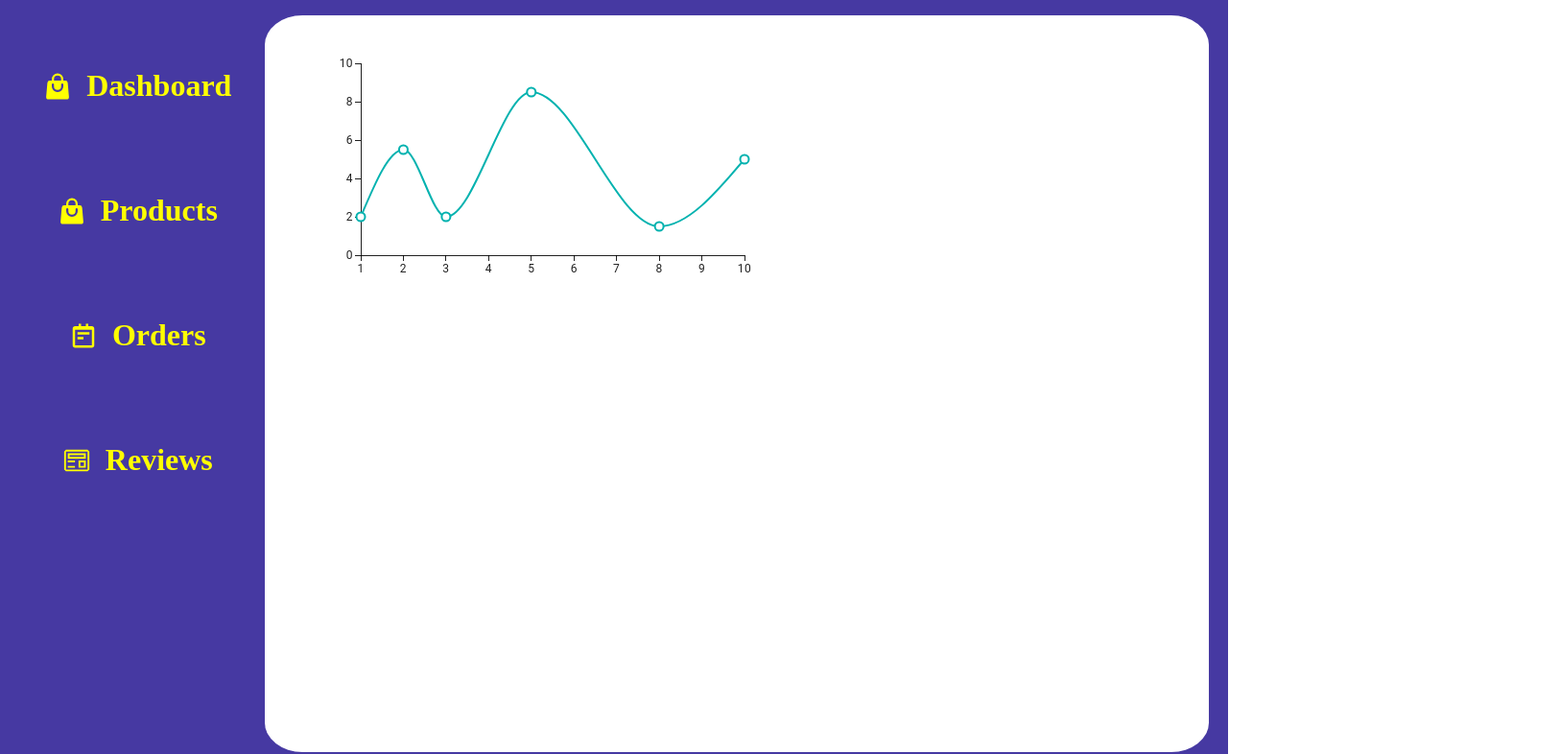
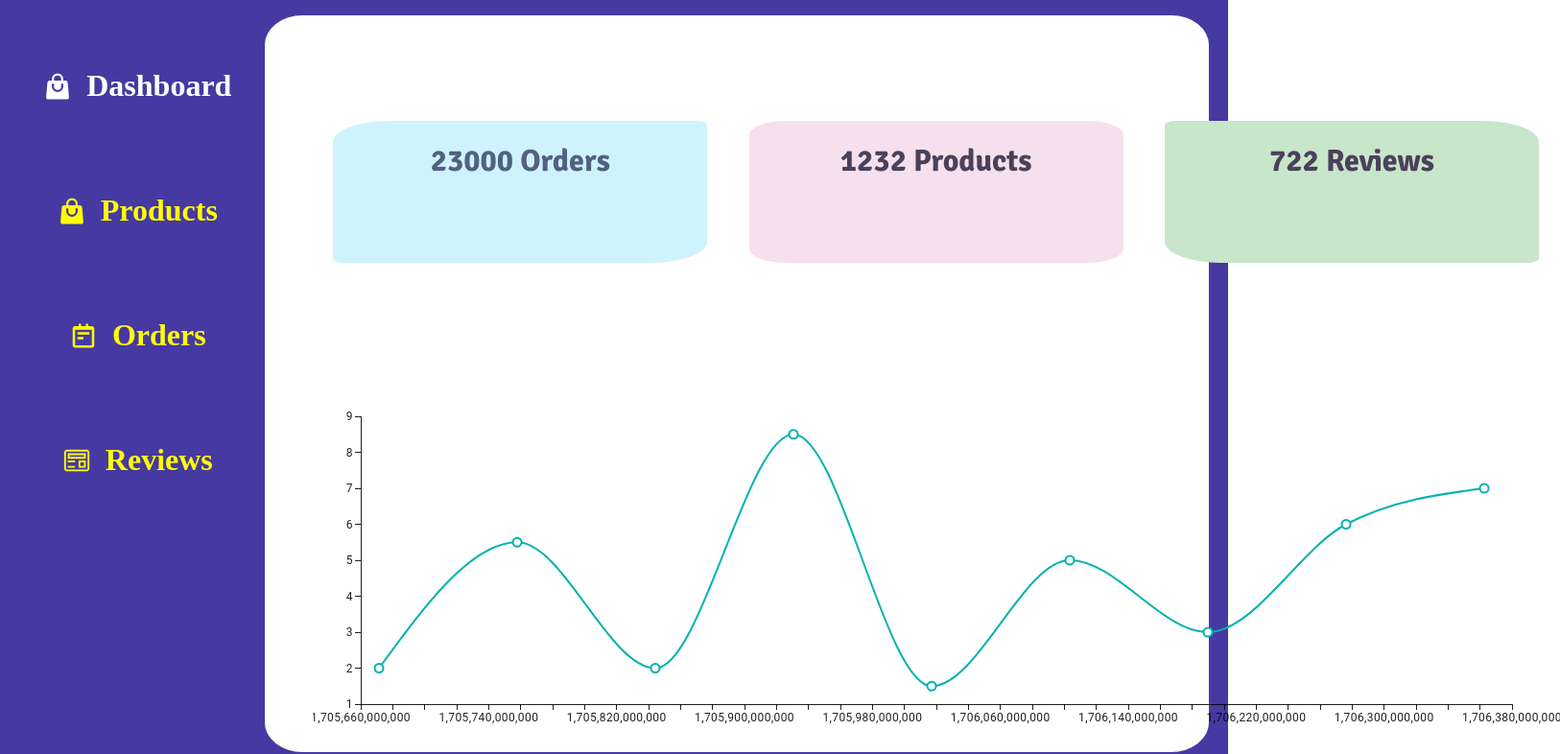
Before and after one commit to alisaghir1/rayn-look-frontend, a React (Vite) app in the folder Rayn-look/: page /Admin in a window 1280 px wide. Shown: the top 786 px of the page at 96% size, 1626 px wide, since content can reach past the window. Built offline with nearby package versions, Linux system fonts and the light colour scheme.

Commit message:
finished the design for the admin home page

```diff
--- a/Rayn-look/src/assets/Admin/AdminDashboard.css
+++ b/Rayn-look/src/assets/Admin/AdminDashboard.css
@@ -9,6 +9,7 @@ body {
   width: 100vw;
   height: 100vh;
   background-color: #4639A2;
+  /* background-color: black; */
   display: grid;
   grid-template-columns: 20% 80%;
 }
@@ -49,4 +50,9 @@ body {
 .Admin-display-container{
     width: 90%;
     margin: auto;
+    height: 100%;
 }
+
+.Admin-sidebar-section.selected {
+color: white; /* Highlight color for the selected section */
+}
--- a/Rayn-look/src/assets/Admin/AdminDashboard.jsx
+++ b/Rayn-look/src/assets/Admin/AdminDashboard.jsx
@@ -1,16 +1,14 @@
-import './AdminDashboard.css'
-import { HiMiniShoppingBag } from "react-icons/hi2";
-import { BiNotepad } from "react-icons/bi";
-import { VscPreview } from "react-icons/vsc";
+import './AdminDashboard.css';
+import { HiMiniShoppingBag } from 'react-icons/hi2';
+import { BiNotepad } from 'react-icons/bi';
+import { VscPreview } from 'react-icons/vsc';
 import { useState } from 'react';
-import AdminHome from './adminhome/adminhome'
+import AdminHome from './adminhome/adminhome';
 import Adminproducts from './adminproducts/adminproducts';
 import Adminorders from './adminorders/adminorders';
 import Adminreviews from './adminreviews/adminreviews';
+
 const AdminDashboard = () => {
-
-
-
   const [selectedComponent, setSelectedComponent] = useState('Dashboard');
 
   const handleSidebarClick = (component) => {
@@ -32,74 +30,45 @@ const AdminDashboard = () => {
     }
   };
 
-
-
-
-
-
-
-
-
   return (
-
     <div className="Admin-Dashboard">
-
-
       <div className="Admin-sidebar">
-
-<div className='Admin-sidebar-section' onClick={() => handleSidebarClick('Dashboard')}>
-        <HiMiniShoppingBag className="Admin-icons"/>
+        <div
+          className={`Admin-sidebar-section ${selectedComponent === 'Dashboard' ? 'selected' : ''}`}
+          onClick={() => handleSidebarClick('Dashboard')}
+        >
+          <HiMiniShoppingBag className="Admin-icons" />
           <h1>Dashboard</h1>
         </div>
 
-
-
-    <div className='Admin-sidebar-section' onClick={() => handleSidebarClick('Products')}>
-        <HiMiniShoppingBag className="Admin-icons"/>
+        <div
+          className={`Admin-sidebar-section ${selectedComponent === 'Products' ? 'selected' : ''}`}
+          onClick={() => handleSidebarClick('Products')}
+        >
+          <HiMiniShoppingBag className="Admin-icons" />
           <h1>Products</h1>
         </div>
 
-
-
-<div className='Admin-sidebar-section' onClick={() => handleSidebarClick('Orders')}>
-
-<BiNotepad className="Admin-icons"/>
+        <div
+          className={`Admin-sidebar-section ${selectedComponent === 'Orders' ? 'selected' : ''}`}
+          onClick={() => handleSidebarClick('Orders')}
+        >
+          <BiNotepad className="Admin-icons" />
           <h1>Orders</h1>
         </div>
 
-
-
-<div className='Admin-sidebar-section' onClick={() => handleSidebarClick('Reviews')}>
-
-<VscPreview className="Admin-icons"/>
+        <div
+          className={`Admin-sidebar-section ${selectedComponent === 'Reviews' ? 'selected' : ''}`}
+          onClick={() => handleSidebarClick('Reviews')}
+        >
+          <VscPreview className="Admin-icons" />
           <h1>Reviews</h1>
         </div>
-
       </div>
 
+      <div className="Admin-Display">{renderSelectedComponent()}</div>
+    </div>
+  );
+};
 
-
-
-<div className="Admin-Display">{renderSelectedComponent()}</div>
-
-
-
-
-
-
-
-
-</div>
-
-
-
-)
-
-
-
-
-
-}
-
-
-export default AdminDashboard
+export default AdminDashboard;
--- a/Rayn-look/src/assets/Admin/adminhome/adminhome.css
+++ b/Rayn-look/src/assets/Admin/adminhome/adminhome.css
@@ -1,5 +1,53 @@
+@import url("https://fonts.googleapis.com/css2?family=Signika:wght@400;700&display=swap");
+
+.line-chart{
+    width: 100%;
+    height: 100%;
+}
+
 .admin-home-container{
     width: 100%;
+    height: 100%;
 display: grid;
-grid-template-columns: 1fr 1fr;
+grid-template-rows: 1fr 1fr;
+
 }
+
+.Admin-counters{
+display: grid;
+grid-template-columns: 1fr 1fr 1fr;
+}
+
+.product-counter{
+    margin: auto;
+    width: 90%;
+    height: 40%;
+    border-radius: 15% 3% 15% 3%;
+background-color: #CEF3FC;
+text-align: center;
+color: #526182;
+font-family: signika;
+}
+
+.order-counter{
+    margin: auto;
+    width: 90%;
+    height: 40%;
+    border-radius: 10%;
+background-color: #F6E0ED;
+text-align: center;
+color: #4A415B;
+font-family: signika;
+}
+
+
+.Review-counter{
+    margin: auto;
+    width: 90%;
+    height: 40%;
+    border-radius: 3% 15% 3% 15%;
+background-color: #C8E6C9;
+text-align: center;
+color: #4A415B;
+font-family: signika;
+}
--- a/Rayn-look/src/assets/Admin/adminhome/adminhome.jsx
+++ b/Rayn-look/src/assets/Admin/adminhome/adminhome.jsx
@@ -5,19 +5,21 @@ import BasicLineChart from "./linechart"
 const Adminhome = () => {
     return(
         <div className="Admin-display-container">
+
         <div className="admin-home-container">
 
-
-<div className="product-counter"></div>
-<div className="order-counter"></div>
-
-        </div>
+<div className="Admin-counters">
+<div className="product-counter"><h1>23000 Orders</h1></div>
+<div className="order-counter"><h1>1232 Products</h1></div>
+<div className="Review-counter"><h1>722 Reviews</h1></div>
+</div>
 
 
 
-<BasicLineChart />
 
+<BasicLineChart  className="line-chart"/>
 
+</div>
 
         </div>
     )
--- a/Rayn-look/src/assets/Admin/adminhome/linechart.jsx
+++ b/Rayn-look/src/assets/Admin/adminhome/linechart.jsx
@@ -1,19 +1,36 @@
 import * as React from 'react';
 import { LineChart } from '@mui/x-charts/LineChart';
 
- const BasicLineChart = () =>{
+const BasicLineChart = () => {
+  // Function to generate an array of dates starting from today till 9 days later
+  const generateDateArray = () => {
+    const today = new Date();
+    const dateArray = Array.from({ length: 9 }, (_, index) => {
+      const date = new Date(today);
+      date.setDate(today.getDate() + index);
+      return date;
+    });
+    return dateArray;
+  };
+
+  const dateArray = generateDateArray();
+
   return (
     <LineChart
-      xAxis={[{ data: [1, 2, 3, 5, 8, 10] }]}
+      xAxis={[{ key: 'date', type: 'time', data: dateArray }]}
       series={[
         {
-          data: [2, 5.5, 2, 8.5, 1.5, 5],
+          data: [2, 5.5, 2, 8.5, 1.5, 5, 3, 6, 7],
         },
       ]}
-      width={500}
-      height={300}
+      width={1300}
+      height={400}
+      options={{
+        xAxisKey: 'date',
+        xAxisTicks: { maxTicks: 9 },
+      }}
     />
   );
 }
 
-export default BasicLineChart
+export default BasicLineChart;
```
Lines whose indentation alone changed are shown as unchanged.
